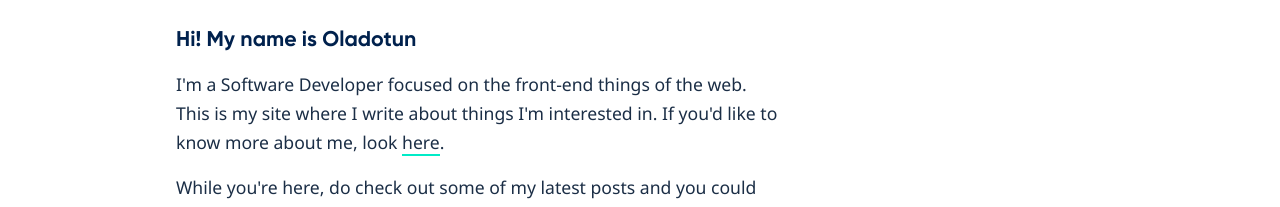
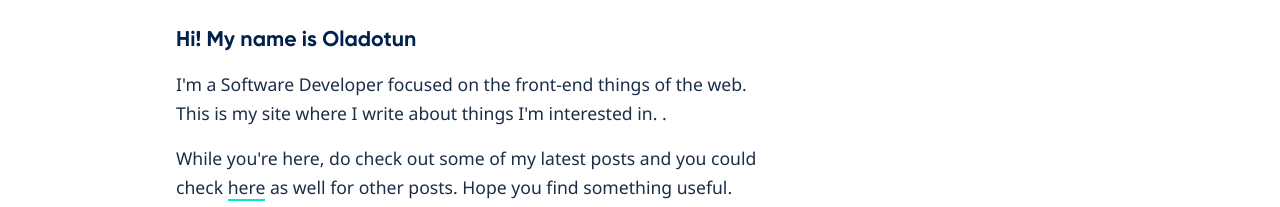
Before and after one commit to Nutod/oladotunaluko, a Next.js app: page / in a window 1280 px wide. Shown: the part 155-362 px from the top of the page. Built offline with nearby package versions, Linux system fonts and the light colour scheme.

Commit message:
Update Hero

```diff
--- a/components/Hero.js
+++ b/components/Hero.js
@@ -8,11 +8,7 @@ export default function Hero() {
           <h5>Hi! My name is Oladotun</h5>
           <p className="hero-text">
             I'm a Software Developer focused on the front-end things of the web.
-            This is my site where I write about things I'm interested in. If
-            you'd like to know more about me, look{' '}
-            <Link href="/about">
-              <a>here</a>
-            </Link>
+            This is my site where I write about things I'm interested in.
             .
           </p>
           <p className="hero-text">
```
